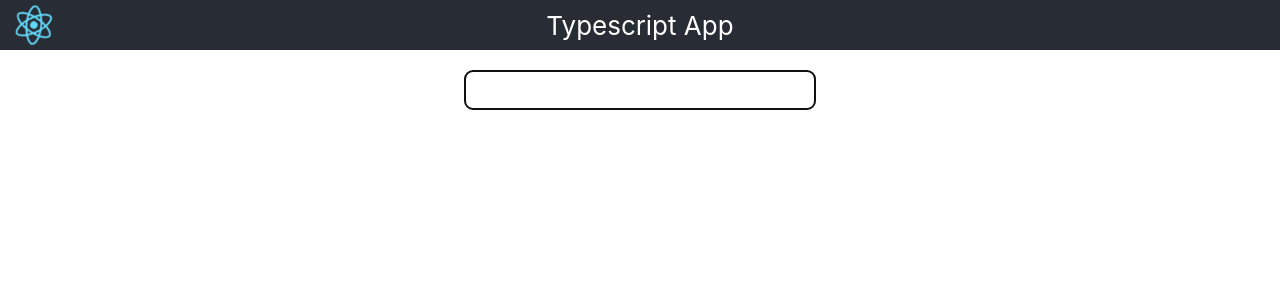
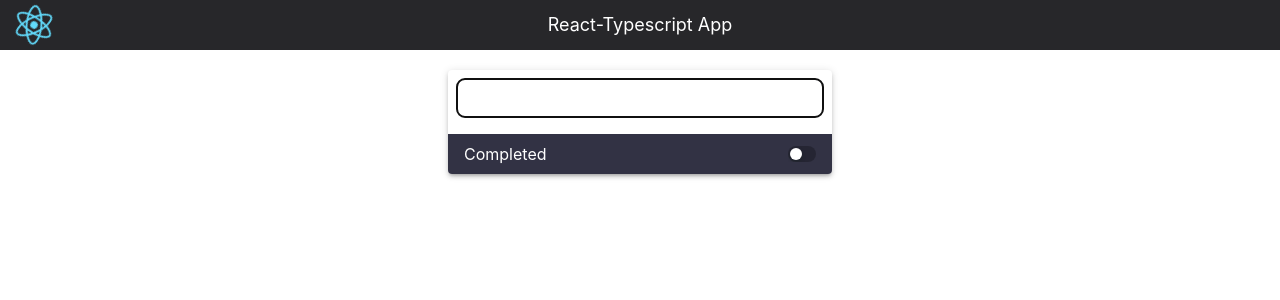
Before and after one commit to bubuding0809/typescript-test-app, a React (Create React App) app: page / in a window 1280 px wide. Shown: the top 300 px of the page. Built offline with nearby package versions, Linux system fonts and the light colour scheme.

Commit message:
Added delete and complete functions

```diff
--- a/package.json
+++ b/package.json
@@ -3,7 +3,11 @@
   "version": "0.1.0",
   "private": true,
   "dependencies": {
+    "@emotion/react": "^11.10.0",
+    "@emotion/styled": "^11.10.0",
     "@formkit/auto-animate": "^1.0.0-beta.1",
+    "@mui/icons-material": "^5.8.4",
+    "@mui/material": "^5.9.3",
     "@testing-library/jest-dom": "^5.16.4",
     "@testing-library/react": "^13.3.0",
     "@testing-library/user-event": "^13.5.0",
--- a/src/App.css
+++ b/src/App.css
@@ -1,7 +1,3 @@
-.App {
-  text-align: center;
-}
-
 .App-logo {
   height: 3rem;
   pointer-events: none;
@@ -16,12 +12,10 @@
 }
 
 .App-header {
-  background-color: #282c34;
   min-height: 50px;
   display: flex;
   align-items: center;
   justify-content: center;
-  font-size: calc(10px + 2vmin);
   color: white;
 }
 
--- a/src/App.tsx
+++ b/src/App.tsx
@@ -4,10 +4,10 @@ import Main from "./components/Main";
 
 function App() {
   return (
-    <div className="App">
-      <header className="App-header">
+    <div className="text-center">
+      <header className="App-header text-white text-lg bg-zinc-800">
         <img src={logo} className="App-logo" alt="logo" />
-        <h1>Typescript App</h1>
+        <h1>React-Typescript App</h1>
       </header>
       <Main />
     </div>
--- a/src/components/Main.tsx
+++ b/src/components/Main.tsx
@@ -4,14 +4,21 @@ import React, {
   useRef,
   useEffect,
   LegacyRef,
+  RefObject,
 } from "react";
+import { AntSwitch } from "./customSwitches";
+import { TodoItem } from "./TodoItem";
 import { Todo } from "../utils/types";
 import { getLocalStorage, setLocalStorage } from "../utils/useLocalStorage";
 import autoAnimate from "@formkit/auto-animate";
 import { nanoid } from "nanoid";
+import { Paper } from "@mui/material";
 
 export default function Main() {
   const [newEntry, setNewEntry] = useState<string>("");
+  const [isReveal, setIsReveal] = useState<boolean>(
+    getLocalStorage("isReveal", false)
+  );
   const [todoListNew, setTodoListNew] = useState<Todo[]>(
     getLocalStorage("todoListNew", [])
   );
@@ -20,10 +27,14 @@ export default function Main() {
   );
 
   // Set up autoAnimation of ul element
-  const parent: LegacyRef<HTMLDivElement> = useRef<HTMLDivElement>(null);
+  const parent1: LegacyRef<HTMLDivElement> = useRef<HTMLDivElement>(null);
+  const parent2: LegacyRef<HTMLDivElement> = useRef<HTMLDivElement>(null);
+  const parent3: LegacyRef<HTMLDivElement> = useRef<HTMLDivElement>(null);
   useEffect(() => {
-    parent.current && autoAnimate(parent.current);
-  }, [parent]);
+    parent1.current && autoAnimate(parent1.current);
+    parent2.current && autoAnimate(parent2.current);
+    parent3.current && autoAnimate(parent3.current);
+  }, [parent1, parent2, parent3]);
 
   //handle new todo entry
   const handleNewEntry: FormEventHandler<HTMLFormElement> = (
@@ -37,7 +48,7 @@ export default function Main() {
       return;
     }
 
-    setTodoListNew(prevState => {
+    setTodoListNew((prevState) => {
       const newTodoList = [
         ...prevState,
         {
@@ -59,8 +70,8 @@ export default function Main() {
     const newTodoList: Todo[] = [];
     let toggledTodo: Todo;
 
-    setTodoListNew(prevState => {
-      prevState.forEach(todoItem => {
+    setTodoListNew((prevState) => {
+      prevState.forEach((todoItem) => {
         if (todoItem.id === e.target.name) {
           toggledTodo = {
             ...todoItem,
@@ -70,9 +81,9 @@ export default function Main() {
           newTodoList.push(todoItem);
         }
       });
-      todoListDone.unshift(toggledTodo);
-      setLocalStorage("todoListDone", todoListDone);
+      setLocalStorage("todoListDone", [toggledTodo, ...todoListDone]);
       setLocalStorage("todoListNew", newTodoList);
+      setTodoListDone((prevState) => [toggledTodo, ...prevState]);
       return newTodoList;
     });
   };
@@ -84,8 +95,8 @@ export default function Main() {
     const newTodoList: Todo[] = [];
     let toggledTodo: Todo;
 
-    setTodoListDone(prevState => {
-      prevState.forEach(todoItem => {
+    setTodoListDone((prevState) => {
+      prevState.forEach((todoItem) => {
         if (todoItem.id === e.target.name) {
           toggledTodo = {
             ...todoItem,
@@ -95,60 +106,120 @@ export default function Main() {
           newTodoList.push(todoItem);
         }
       });
-      todoListNew.push(toggledTodo);
-      setLocalStorage("todoListDone", todoListDone);
-      setLocalStorage("todoListNew", newTodoList);
+      setLocalStorage("todoListNew", [...todoListNew, toggledTodo]);
+      setLocalStorage("todoListDone", newTodoList);
+      setTodoListNew((prevState) => [...prevState, toggledTodo]);
       return newTodoList;
     });
   };
 
+  const handleDeleteNew = (
+    e: React.MouseEvent<HTMLButtonElement>,
+    buttonRef: RefObject<HTMLButtonElement>
+  ): void => {
+    const name = buttonRef.current?.name;
+    const newTodoList: Todo[] = [];
+
+    setTodoListNew((prevState) => {
+      prevState.forEach((todoItem) => {
+        if (name === todoItem.id) {
+          return;
+        }
+        newTodoList.push(todoItem);
+      });
+      return newTodoList;
+    });
+    setLocalStorage("todoListNew", newTodoList);
+  };
+
+  const handleDeleteDone = (
+    e: React.MouseEvent<HTMLButtonElement>,
+    buttonRef: RefObject<HTMLButtonElement>
+  ): void => {
+    const name = buttonRef.current?.name;
+    const newTodoList: Todo[] = [];
+
+    setTodoListDone((prevState) => {
+      prevState.forEach((todoItem) => {
+        if (name === todoItem.id) {
+          return;
+        }
+        newTodoList.push(todoItem);
+      });
+      return newTodoList;
+    });
+    setLocalStorage("todoListDone", newTodoList);
+  };
+
+  const handleReveal: React.ChangeEventHandler<HTMLInputElement> = () => {
+    setIsReveal((prevState) => {
+      setLocalStorage("isReveal", !prevState);
+      return !prevState;
+    });
+  };
+
   // Map todo items into react components
-  const renderTodos = (
+  const renderTodoList = (
     todoList: Todo[],
-    handleToggle: React.ChangeEventHandler<HTMLInputElement>
+    handleToggle: React.ChangeEventHandler<HTMLInputElement>,
+    handleDelete: any
   ): JSX.Element[] =>
     todoList.map((todo: Todo): JSX.Element => {
       return (
-        <div
+        <TodoItem
           key={todo.id}
-          className={`flex justify-between items-center border rounded p-3 shadow mb-1 ${
-            todo.isChecked && "bg-gray-200"
-          }`}
-        >
-          <p
-            className={`text-start text-ellipsis overflow-hidden ${
-              todo.isChecked && "line-through text-slate-500"
-            }`}
-          >
-            {todo.message}
-          </p>
-          <input
-            name={todo.id}
-            type="checkbox"
-            checked={todo.isChecked}
-            onChange={handleToggle}
-          />
-        </div>
+          todo={todo}
+          handleToggle={handleToggle}
+          handleDelete={handleDelete}
+        />
       );
     });
 
   return (
-    <div className="flex justify-center">
-      <div className="grid gap-5 grid-cols-1 pt-5 px-4 w-96">
-        <form onSubmit={handleNewEntry}>
+    <div className="flex justify-center py-5 px-2">
+      {/* Task main */}
+      <Paper className="grid gap-2 grid-cols-1 w-96" elevation={3}>
+        {/* Task Entry form */}
+        <form onSubmit={handleNewEntry} className="p-2">
           <input
             type="text"
             className="w-full h-10 p-2 font-mono text-lg font-semibold border-solid border-2 rounded-lg focus:rounded-lg hover:border-black"
             value={newEntry}
-            onChange={e => setNewEntry(e.target.value)}
+            onChange={(e) => setNewEntry(e.target.value)}
             autoFocus
           />
         </form>
-        <div ref={parent} className="w-auto">
-          {renderTodos(todoListNew, handleToggleEntryNew)}
-          {renderTodos(todoListDone, handleToggleEntryDone)}
+
+        {/* Task list */}
+        <div ref={parent1} className="w-auto">
+          {/* Render un-completed tasks */}
+          {renderTodoList(todoListNew, handleToggleEntryNew, handleDeleteNew)}
+
+          {/* Divider */}
+          <div
+            className={`bg-[#323244] text-white h-10 p-4 flex justify-between items-center ${
+              isReveal ? (todoListDone.length > 0 ? "mb-2" : "") : "rounded-b"
+            }`}
+          >
+            <h1>Completed</h1>
+            <AntSwitch onChange={handleReveal} checked={isReveal} />
+          </div>
+
+          {/* Render completed tasks */}
+          {isReveal &&
+            (todoListDone.length > 0 ? (
+              renderTodoList(
+                todoListDone,
+                handleToggleEntryDone,
+                handleDeleteDone
+              )
+            ) : (
+              <div className="py-2">
+                <p>Nothing completed</p>
+              </div>
+            ))}
         </div>
-      </div>
+      </Paper>
     </div>
   );
 }
--- /dev/null
+++ b/src/components/TodoItem.tsx
@@ -0,0 +1,61 @@
+import React, { useRef, useState } from "react";
+import { Todo } from "../utils/types";
+import { IconButton } from "@mui/material";
+import Checkbox from "@mui/material/Checkbox";
+import CheckCircleIcon from "@mui/icons-material/CheckCircle";
+import RadioButtonUncheckedIcon from "@mui/icons-material/RadioButtonUnchecked";
+import ClearIcon from "@mui/icons-material/Clear";
+
+interface TodoItemProps {
+  todo: Todo;
+  handleToggle: React.ChangeEventHandler<HTMLInputElement>;
+  handleDelete: any;
+}
+
+export const TodoItem: React.FC<TodoItemProps> = ({
+  todo,
+  handleToggle,
+  handleDelete,
+}: TodoItemProps) => {
+  const [isHover, setIsHover] = useState<boolean>(false);
+  const buttonRef = useRef<HTMLButtonElement>(null);
+
+  return (
+    <div
+      key={todo.id}
+      className={`flex justify-between items-center border rounded p-2 shadow mb-2 mx-2
+        hover:outline-none hover:ring-2 hover:ring-offset-2 hover:ring-blue-500/50
+        ${todo.isChecked ? "bg-gray-200" : ""}`}
+      onMouseEnter={() => setIsHover(true)}
+      onMouseLeave={() => setIsHover(false)}
+    >
+      <div className="flex items-center">
+        <Checkbox
+          size="small"
+          name={todo.id}
+          checked={todo.isChecked}
+          onChange={handleToggle}
+          icon={<RadioButtonUncheckedIcon />}
+          checkedIcon={<CheckCircleIcon color="success" />}
+        />
+        <p
+          className={`text-start text-ellipsis overflow-hidden ${
+            todo.isChecked ? "line-through text-slate-500" : ""
+          }`}
+        >
+          {todo.message}
+        </p>
+      </div>
+      {isHover && (
+        <IconButton
+          ref={buttonRef}
+          size="small"
+          onClick={(e) => handleDelete(e, buttonRef)}
+          name={todo.id}
+        >
+          <ClearIcon />
+        </IconButton>
+      )}
+    </div>
+  );
+};
--- /dev/null
+++ b/src/components/customSwitches.tsx
@@ -0,0 +1,97 @@
+import { styled } from "@mui/material/styles";
+import Switch from "@mui/material/Switch";
+
+export const IOSSwitch = styled((props) => (
+  <Switch focusVisibleClassName=".Mui-focusVisible" disableRipple {...props} />
+))(({ theme }) => ({
+  width: 42,
+  height: 26,
+  padding: 0,
+  "& .MuiSwitch-switchBase": {
+    padding: 0,
+    margin: 2,
+    transitionDuration: "300ms",
+    "&.Mui-checked": {
+      transform: "translateX(16px)",
+      color: "#fff",
+      "& + .MuiSwitch-track": {
+        backgroundColor: theme.palette.mode === "dark" ? "#2ECA45" : "#65C466",
+        opacity: 1,
+        border: 0,
+      },
+      "&.Mui-disabled + .MuiSwitch-track": {
+        opacity: 0.5,
+      },
+    },
+    "&.Mui-focusVisible .MuiSwitch-thumb": {
+      color: "#33cf4d",
+      border: "6px solid #fff",
+    },
+    "&.Mui-disabled .MuiSwitch-thumb": {
+      color:
+        theme.palette.mode === "light"
+          ? theme.palette.grey[100]
+          : theme.palette.grey[600],
+    },
+    "&.Mui-disabled + .MuiSwitch-track": {
+      opacity: theme.palette.mode === "light" ? 0.7 : 0.3,
+    },
+  },
+  "& .MuiSwitch-thumb": {
+    boxSizing: "border-box",
+    width: 22,
+    height: 22,
+  },
+  "& .MuiSwitch-track": {
+    borderRadius: 26 / 2,
+    backgroundColor: theme.palette.mode === "light" ? "#E9E9EA" : "#39393D",
+    opacity: 1,
+    transition: theme.transitions.create(["background-color"], {
+      duration: 500,
+    }),
+  },
+}));
+
+export const AntSwitch = styled(Switch)(({ theme }) => ({
+  width: 28,
+  height: 16,
+  padding: 0,
+  display: "flex",
+  "&:active": {
+    "& .MuiSwitch-thumb": {
+      width: 15,
+    },
+    "& .MuiSwitch-switchBase.Mui-checked": {
+      transform: "translateX(9px)",
+    },
+  },
+  "& .MuiSwitch-switchBase": {
+    padding: 2,
+    "&.Mui-checked": {
+      transform: "translateX(12px)",
+      color: "#fff",
+      "& + .MuiSwitch-track": {
+        opacity: 1,
+        backgroundColor: theme.palette.mode === "dark" ? "#177ddc" : "#2ECA45",
+      },
+    },
+  },
+  "& .MuiSwitch-thumb": {
+    boxShadow: "0 2px 4px 0 rgb(0 35 11 / 20%)",
+    width: 12,
+    height: 12,
+    borderRadius: 6,
+    transition: theme.transitions.create(["width"], {
+      duration: 200,
+    }),
+  },
+  "& .MuiSwitch-track": {
+    borderRadius: 16 / 2,
+    opacity: 1,
+    backgroundColor:
+      theme.palette.mode === "dark"
+        ? "rgba(255,255,255,.35)"
+        : "rgba(0,0,0,.25)",
+    boxSizing: "border-box",
+  },
+}));
```
Also changed, not shown: 1 other file (tests, documents, lock files or other folders).
